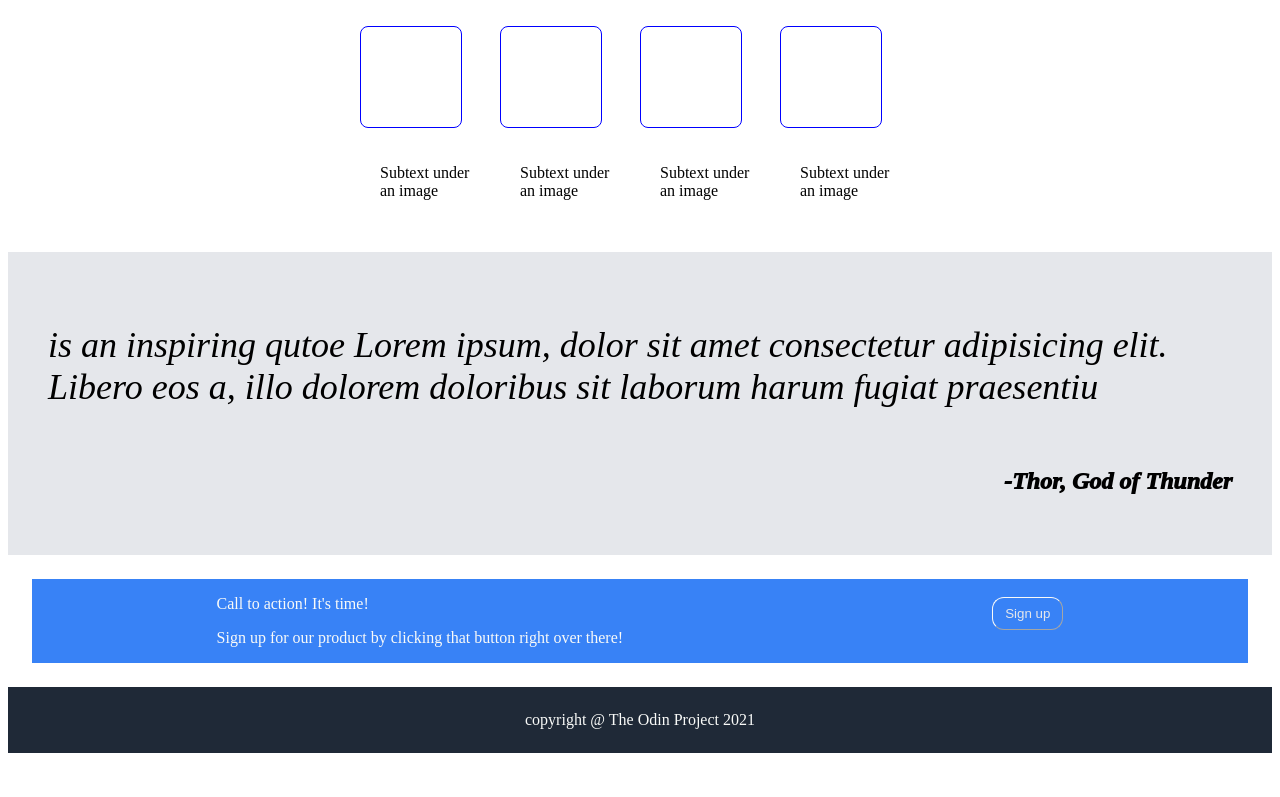
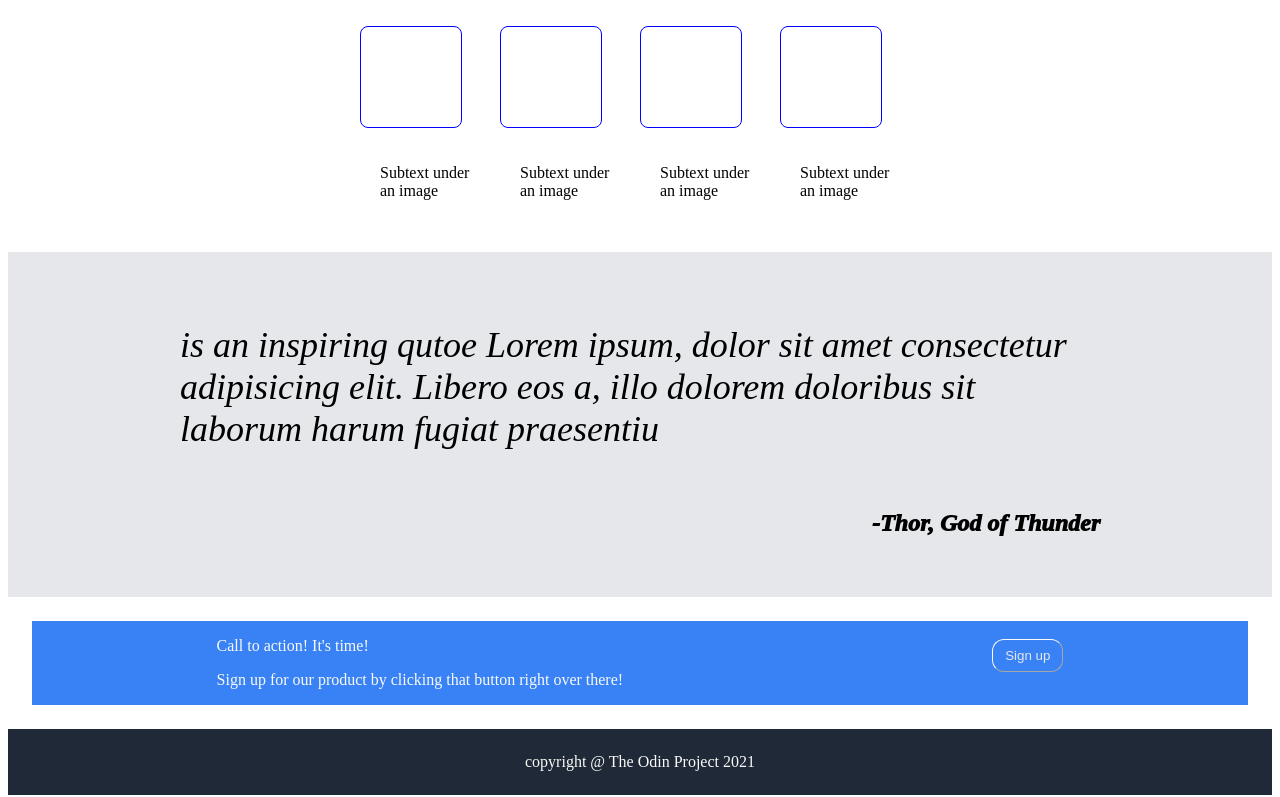
Before and after one commit to devinpixels25/Odin-Landing-Page, a plain HTML site: page index.html in a window 1280 px wide. Shown: the part 456-1253 px from the top of the page. Before the commit the page ends 1217 px from the top, so only its background shows below. Drawn offline with Linux system fonts and the light colour scheme.

Commit message:
fix and center quote section
divs and styles added

```diff
--- a/index.html
+++ b/index.html
@@ -54,14 +54,15 @@
         </div>
     </div>
 
+    <div class="quoteSection">
     <div class="quote">
-        <blockquote> <p>is an inspiring qutoe Lorem ipsum, dolor sit amet consectetur
+        <blockquote> <p class="test">is an inspiring qutoe Lorem ipsum, dolor sit amet consectetur
         adipisicing elit. Libero eos a, illo dolorem doloribus sit laborum harum fugiat praesentiu
         </p>
         <P class="author">-Thor, God of Thunder</P>
         </blockquote>
     </div>
-
+</div>
     <div class="submit">
         <div class="blueCard">
             <p>Call to action! It's time!</p>
--- a/style.css
+++ b/style.css
@@ -102,12 +102,14 @@ button {
     font-size: 36px;
     font-style: italic;
     display: flex;
+    max-width: 1000px;
 }
 
 blockquote {
     display: flex;
     justify-content: center;
     flex-direction: column;
+    align-self: center;
 }
 
 
@@ -136,3 +138,10 @@ blockquote {
     padding: 24px;
     color: #f9faf8;
 }
+
+.quoteSection {
+    display: flex;
+    justify-content: center;
+    align-items: center;
+    background-color: #e5e7eb;
+}
```
